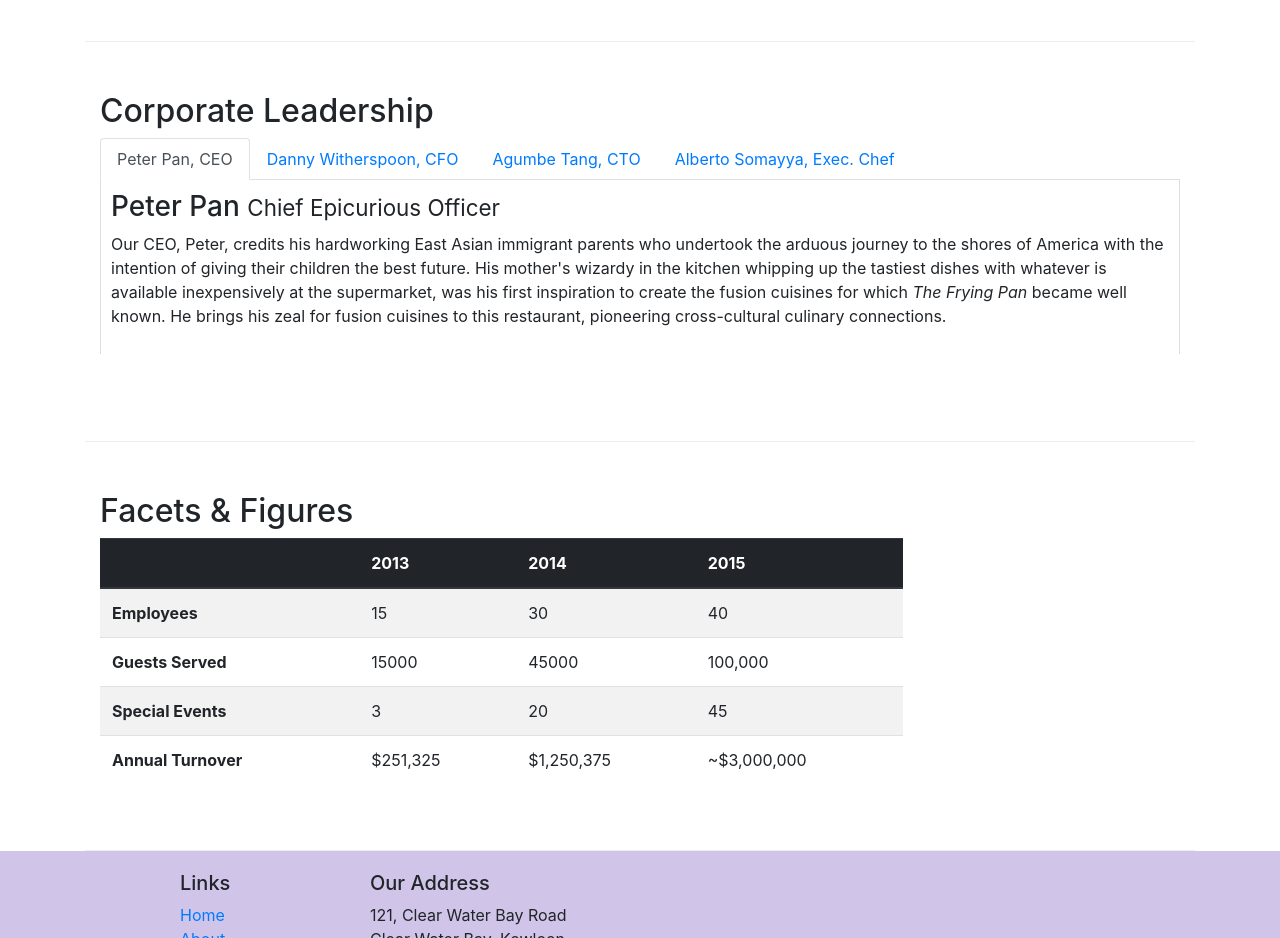
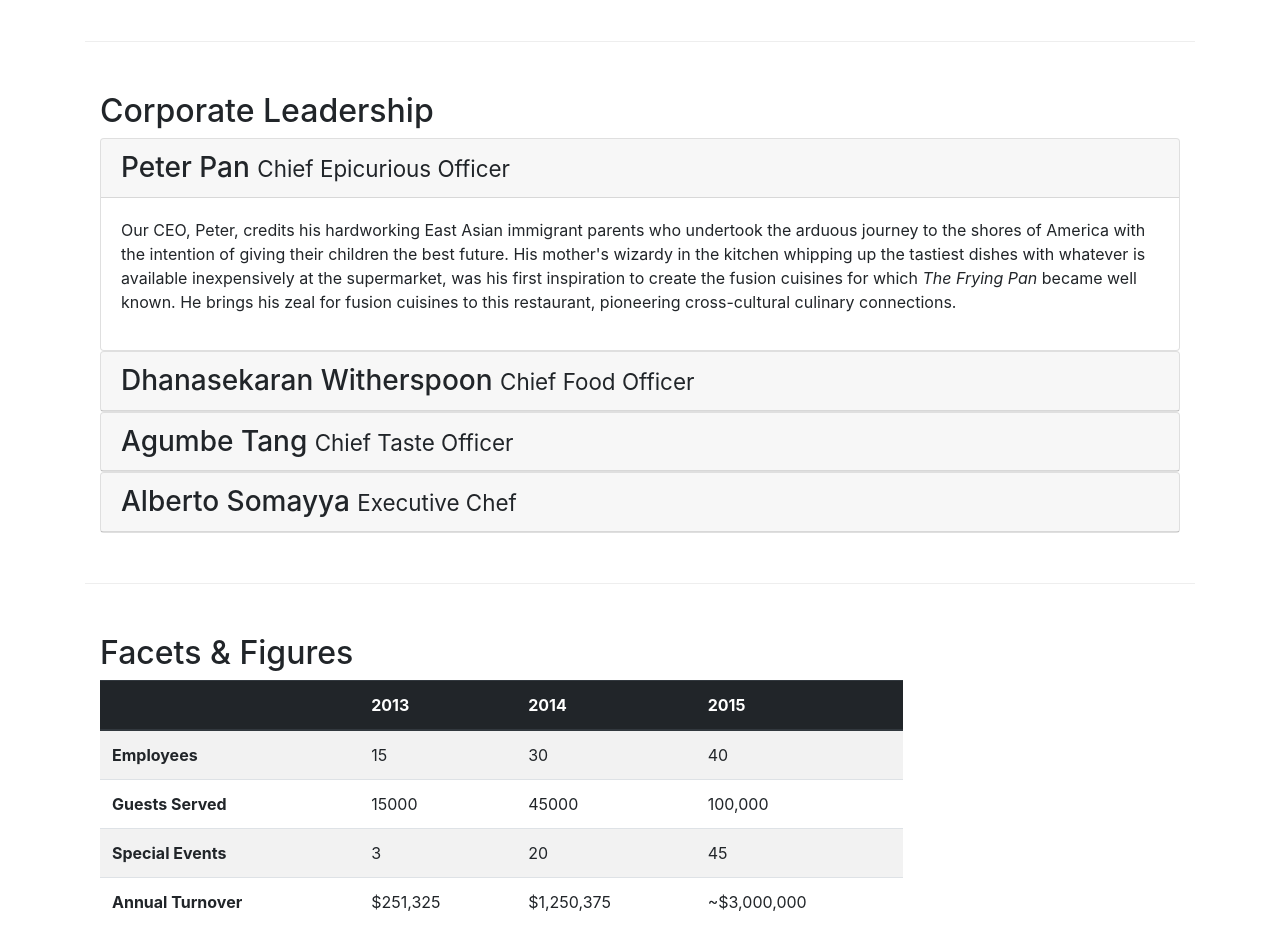
Before and after one commit to myamma/bootstrap, a website: page aboutus.html in a window 1280 px wide. Shown: the part 880-1818 px from the top of the page. Drawn offline with nearby package versions, Linux system fonts and the light colour scheme.

Commit message:
removed tabs and added accordion

```diff
--- a/aboutus.html
+++ b/aboutus.html
@@ -97,40 +97,61 @@
         <div class = "row row-content">
             <div class = "col-12">
                 <h2>Corporate Leadership</h2>
-                <ul class="nav nav-tabs">
-                    <li class="nav-item">
-                        <a class="nav-link active" href="#peter" role="tab" data-toggle='tab'>Peter Pan, CEO</a>
-                    </li>
-                    <li class="nav-item">
-                      <a class="nav-link" href="#danny" role="tab"
-                        data-toggle="tab">Danny Witherspoon, CFO</a>
-                    </li>
-                    <li class="nav-item">
-                      <a class="nav-link" href="#agumbe"role="tab"
-                        data-toggle="tab">Agumbe Tang, CTO</a>
-                    </li>
-                    <li class="nav-item">
-                      <a class="nav-link" href="#alberto" role="tab"
-                        data-toggle="tab">Alberto Somayya, Exec. Chef</a>
-                    </li>
-                </ul>
 
-                <div class="tab-content">
-                    <div role="tabpanel" class="tab-pane fade show active" id="peter">
-                        <h3>Peter Pan <small>Chief Epicurious Officer</small></h3>
-                        <p class = "d-none d-sm-block">Our CEO, Peter, credits his hardworking East Asian immigrant parents who undertook the arduous journey to the shores of America with the intention of giving their children the best future. His mother's wizardy in the kitchen whipping up the tastiest dishes with whatever is available inexpensively at the supermarket, was his first inspiration to create the fusion cuisines for which <em>The Frying Pan</em> became well known. He brings his zeal for fusion cuisines to this restaurant, pioneering cross-cultural culinary connections.</p>
+                <div id="accordion">
+                    <div class="card">
+                        <div class="card-header" role="tab" id="peterhead">
+                            <h3 class="mb-0"><a data-toggle="collapse" data-target="#peter">Peter Pan <small>Chief Epicurious Officer</small></a></h3>
+                        </div>
+                        <div role="tabpanel" class="collapse show" id="peter" data-parent="#accordian">
+                            <div class="card-body">
+                                <p class = "d-none d-sm-block">Our CEO, Peter, credits his hardworking East Asian immigrant parents who undertook the arduous journey to the shores of America with the intention of giving their children the best future. His mother's wizardy in the kitchen whipping up the tastiest dishes with whatever is available inexpensively at the supermarket, was his first inspiration to create the fusion cuisines for which <em>The Frying Pan</em> became well known. He brings his zeal for fusion cuisines to this restaurant, pioneering cross-cultural culinary connections.</p>
+                            </div>
+
+                        </div>
                     </div>
-                    <div role="tabpanel" class="tab-pane fade" id="danny">
-                        <h3>Dhanasekaran Witherspoon <small>Chief Food Officer</small></h3>
-                        <p class = "d-none d-sm-block">Our CFO, Danny, as he is affectionately referred to by his colleagues, comes from a long established family tradition in farming and produce. His experiences growing up on a farm in the Australian outback gave him great appreciation for varieties of food sources. As he puts it in his own words, <em>Everything that runs, wins, and everything that stays, pays!</em></p>
+
+                    <div class="card">
+                        <div class="card-header" role="tab" id="dannyhead">
+                            <h3 class="mb-0">
+                                <a class="collapsed" data-toggle="collapse" data-target="#danny">
+                                Dhanasekaran Witherspoon <small>Chief Food Officer</small>
+                                </a>
+                            </h3>
+                        </div>
+                        <div class="collapse" id="danny" data-parent="#accordion">
+                            <div class="card-body">
+                                <p class="d-none d-sm-block">. . .</em></p>
+                            </div>
+                        </div>
                     </div>
-                    <div role="tabpanel" class="tab-pane fade" id="agumbe">
-                        <h3>Agumbe Tang <small>Chief Taste Officer</small></h3>
-                        <p class = "d-none d-sm-block">Blessed with the most discerning gustatory sense, Agumbe, our CTO, personally ensures that every dish that we serve meets his exacting tastes. Our chefs dread the tongue lashing that ensues if their dish does not meet his exacting standards. He lives by his motto, <em>You click only if you survive my lick.</em></p>
+                    <div class="card">
+                            <div class="card-header" role="tab" id="agumbehead">
+                            <h3 class="mb-0">
+                                <a class="collapsed" data-toggle="collapse" data-target="#agumbe">
+                                Agumbe Tang <small>Chief Taste Officer</small>
+                                </a>
+                            </h3>
+                        </div>
+                        <div class="collapse" id="agumbe" data-parent="#accordion">
+                            <div class="card-body">
+                                <p class="d-none d-sm-block">. . .</p>
+                            </div>
+                        </div>
                     </div>
-                    <div role="tabpanel" class="tab-pane fade" id="alberto">
-                        <h3>Alberto Somayya <small>Executive Chef</small></h3>
-                        <p class = "d-none d-sm-block">Award winning three-star Michelin chef with wide International experience having worked closely with whos-who in the culinary world, he specializes in creating mouthwatering Indo-Italian fusion experiences. He says, <em>Put together the cuisines from the two craziest cultures, and you get a winning hit! Amma Mia!</em></p>
+                    <div class="card">
+                            <div class="card-header" role="tab" id="albertohead">
+                            <h3 class="mb-0">
+                                <a class="collapsed" data-toggle="collapse" data-target="#alberto">
+                                Alberto Somayya <small>Executive Chef</small>
+                                </a>
+                            </h3>
+                        </div>
+                        <div class="collapse" id="alberto" data-parent="#accordion">
+                            <div class="card-body">
+                                <p class="d-none d-sm-block">. . .</em></p>
+                            </div>
+                        </div>
                     </div>
                 </div>
             </div>
```
